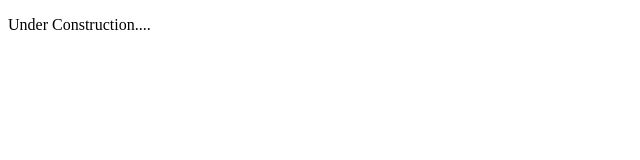
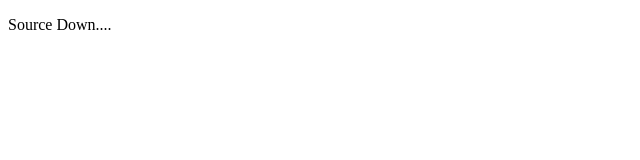
Before and after one commit to dnyanesh2408/new-project, a plain HTML site: page index.html in a window 1280 px wide. Shown: the full height of the page, 0-640 px from the left. Drawn offline with Linux system fonts and the light colour scheme.

Commit message:
Update index.html

```diff
--- a/index.html
+++ b/index.html
@@ -7,6 +7,6 @@
     <title>New Project</title>
 </head>
 <body>
-    <P>Under Construction....</P>
+    <P>Source Down....</P>
 </body>
 </html>
```
